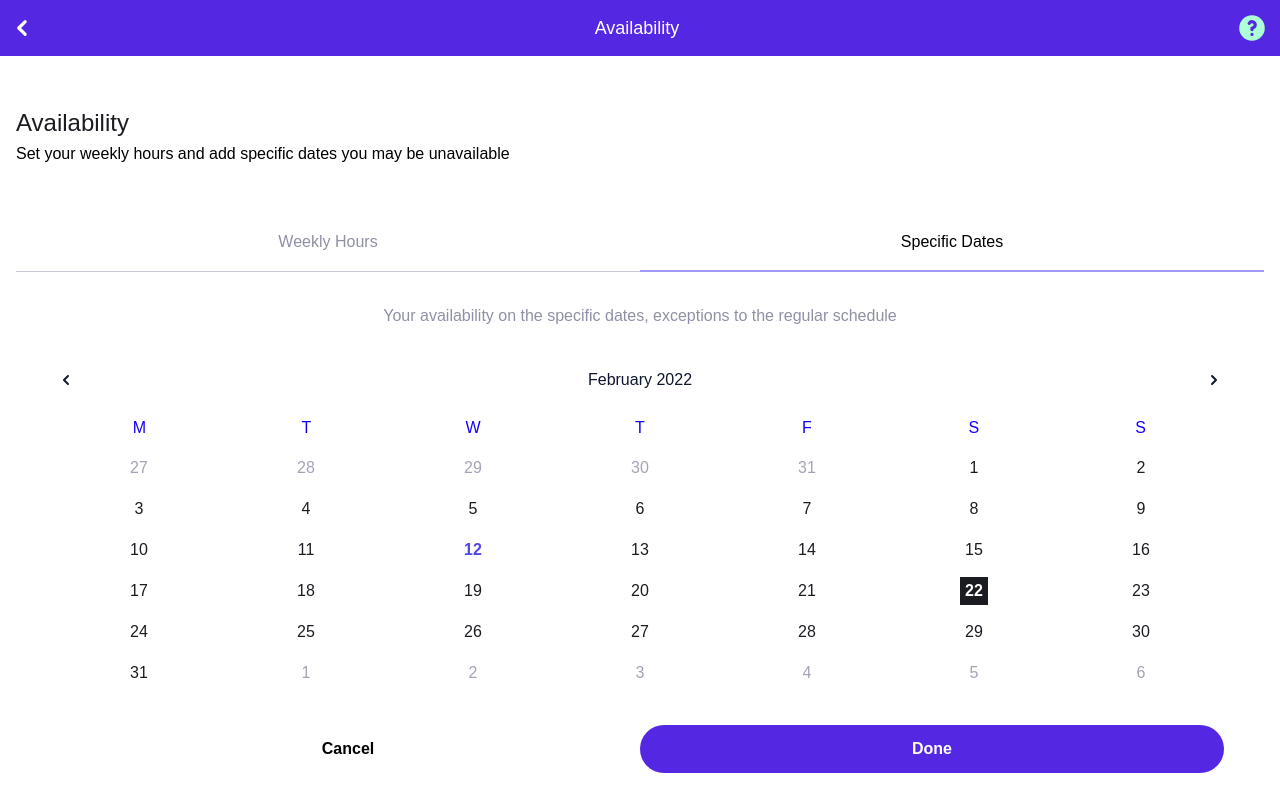
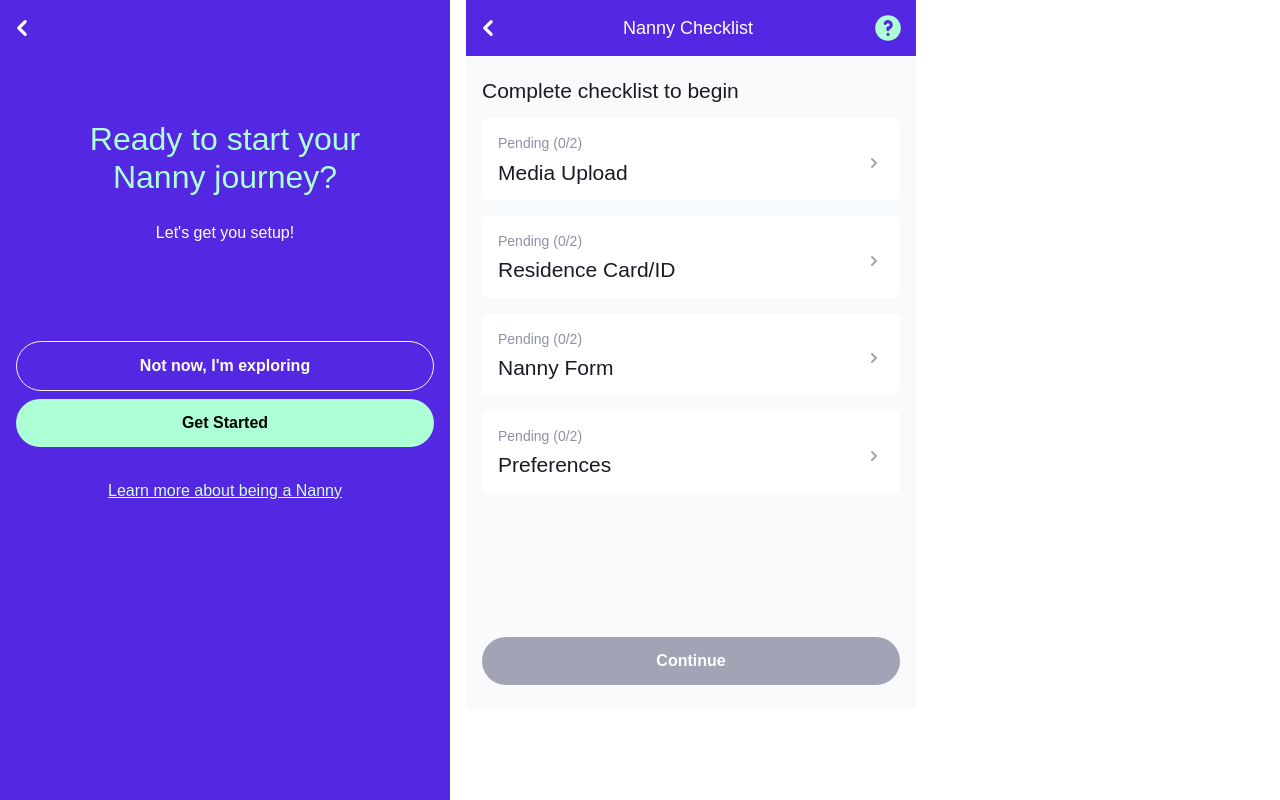
Before and after one commit to andres-codigo/nanny-nina, a Vue app: page /nanny-service-launch-checklist-onboarding in a window 1280 px wide. Shown: the top 800 px of the page. Built offline with nearby package versions, Linux system fonts and the light colour scheme.

Commit message:
[vue] container commented out code removed

```diff
--- a/src/pages/02-worker/nanny/service-launch-and-checklist/ServiceLaunchChecklistOnboardingContainer.vue
+++ b/src/pages/02-worker/nanny/service-launch-and-checklist/ServiceLaunchChecklistOnboardingContainer.vue
@@ -25,7 +25,7 @@ import AvailabilityCalendar13 from './pages/04-preferences/AvailabilityCalendar1
 
 <template>
 	<div class="flex flex-wrap grow gap-y-6 gap-x-4">
-		<!-- <ServiceLaunchScreen01 class="max-w-450-for-dev-not-prod" />
+		<ServiceLaunchScreen01 class="max-w-450-for-dev-not-prod" />
 		<Checklist02 class="max-w-450-for-dev-not-prod" />
 		<MediaUploadPhoto03 class="max-w-450-for-dev-not-prod" />
 		<MediaUploadVideo04 class="max-w-450-for-dev-not-prod" />
@@ -36,7 +36,7 @@ import AvailabilityCalendar13 from './pages/04-preferences/AvailabilityCalendar1
 		<ReferenceForm09 class="max-w-450-for-dev-not-prod" />
 		<PreferencesLaunchScreen10 class="max-w-450-for-dev-not-prod" />
 		<Checklist11 class="max-w-450-for-dev-not-prod" />
-		<AvailabilityWeeklyHours12 class="max-w-450-for-dev-not-prod" /> -->
-		<AvailabilityCalendar13 class="" />
+		<AvailabilityWeeklyHours12 class="max-w-450-for-dev-not-prod" />
+		<AvailabilityCalendar13 class="max-w-450-for-dev-not-prod" />
 	</div>
 </template>
```
